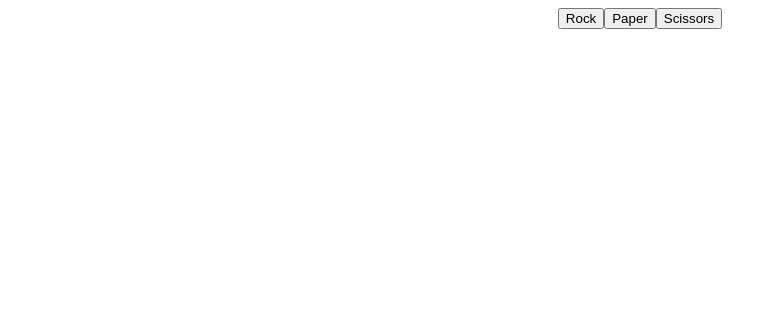
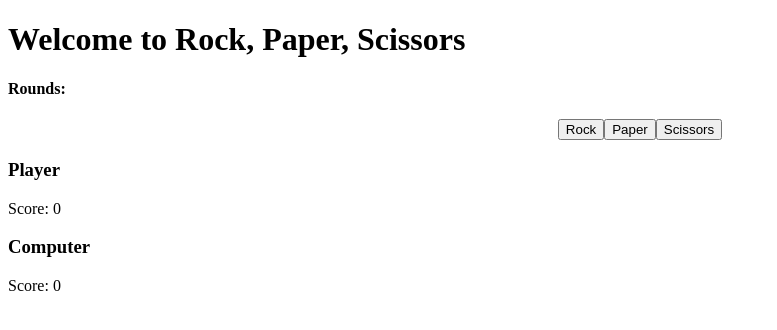
Before and after one commit to domydexi/rockpapersc, a plain HTML site: page index.html in a window 1280 px wide. Shown: the whole page, without its empty margins (0-777 px from the left). Drawn offline with Linux system fonts and the light colour scheme.

Commit message:
Correcting element positions

```diff
--- a/index.html
+++ b/index.html
@@ -10,7 +10,8 @@
 <body>
 
     <div id="score-board">
-
+        <h1>Welcome to Rock, Paper, Scissors</h1>
+        <h4 id="rounds">Rounds: </h4>
     </div>
 
     <div id="game-choice">
@@ -19,5 +20,24 @@
         <button class="choice" value="scissors">Scissors</button>
     </div>
 
+    <div class="players">
+        <div class="player-score">
+            <h3>Player</h3>
+            <div class="human">
+                <p id="hScore">Score: 0</p>
+            </div>
+        </div>
+        <div class="comp-score">
+            <h3>Computer</h3>
+            <div class="comp">
+                <p id="cScore">Score: 0</p>
+            </div>
+        </div>
+    </div>
+
+    <div class="text">
+        <p id="text"></p>
+    </div>
+
 </body>
 </html>
```
